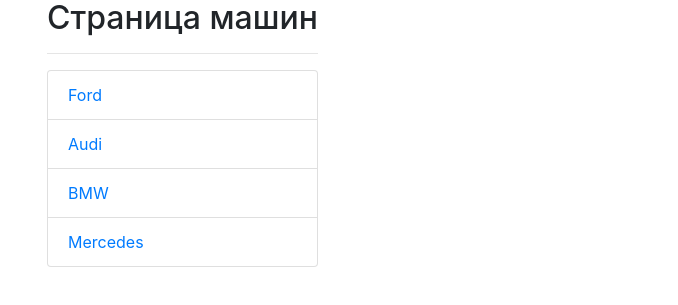
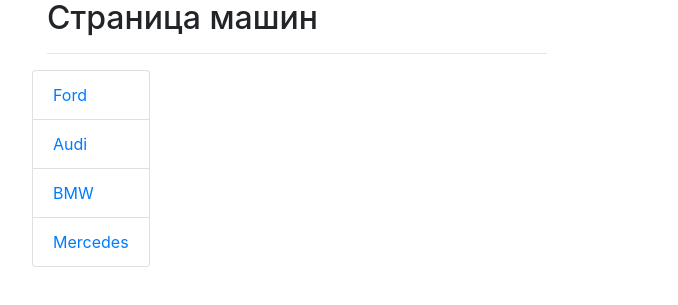
Before and after one commit to maxvanny2010/theory, an Angular app in the folder theoryapp/: page /cars in a window 1280 px wide. Shown: the part 135-440 px from the top of the page, without its empty margins (23-701 px from the left). Built offline with nearby package versions, Linux system fonts and the light colour scheme.

Commit message:
routing children outlet 9

```diff
--- a/theoryapp/src/app/router-page/router-page.component.html
+++ b/theoryapp/src/app/router-page/router-page.component.html
@@ -1,6 +1,8 @@
 <a routerLink="/cars">Обновить страницу</a>
 <h2>Страница машин</h2>
-<hr/>
+<hr style="width: 500px;"/>
+<div class="row">
+  <div class="col-xs-4">
     <ul class="list-group">
       <li *ngFor="let car of cars" class="list-group-item">
         <a [queryParams]="{year: car.year, color: car.color}"
@@ -9,3 +11,9 @@
         >{{car.name}}</a>
       </li>
     </ul>
+  </div>
+  &nbsp;&nbsp;&nbsp;&nbsp;&nbsp;&nbsp;
+  <div class="col-xa-8">
+    <router-outlet></router-outlet>
+  </div>
+</div>
```
Also changed, not shown: theoryapp/src/app/routers/app-routing.module.ts (+6 -2 lines), theoryapp/img/routing children outlet 9.png (added). Lines whose indentation alone changed are shown as unchanged.
